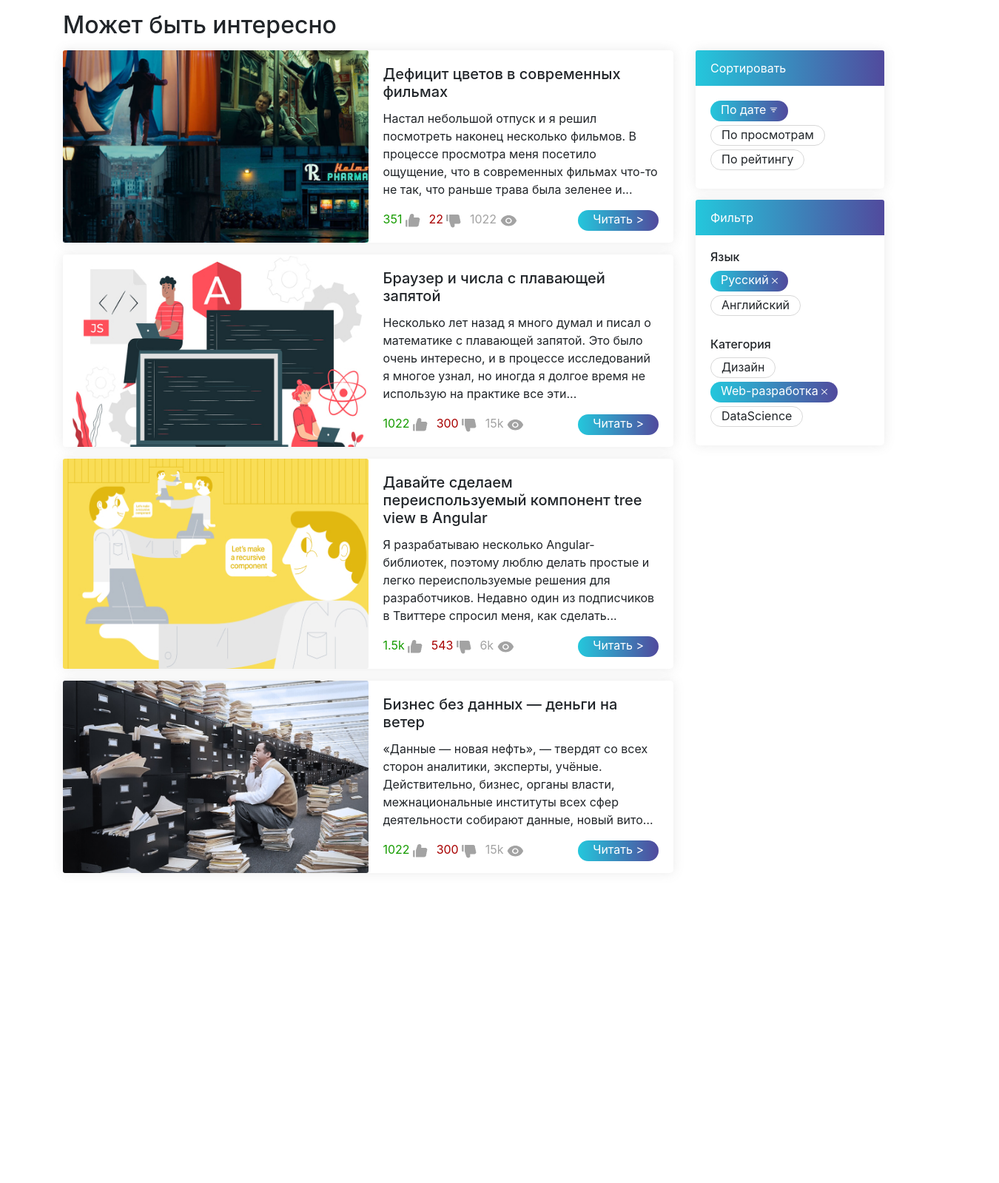
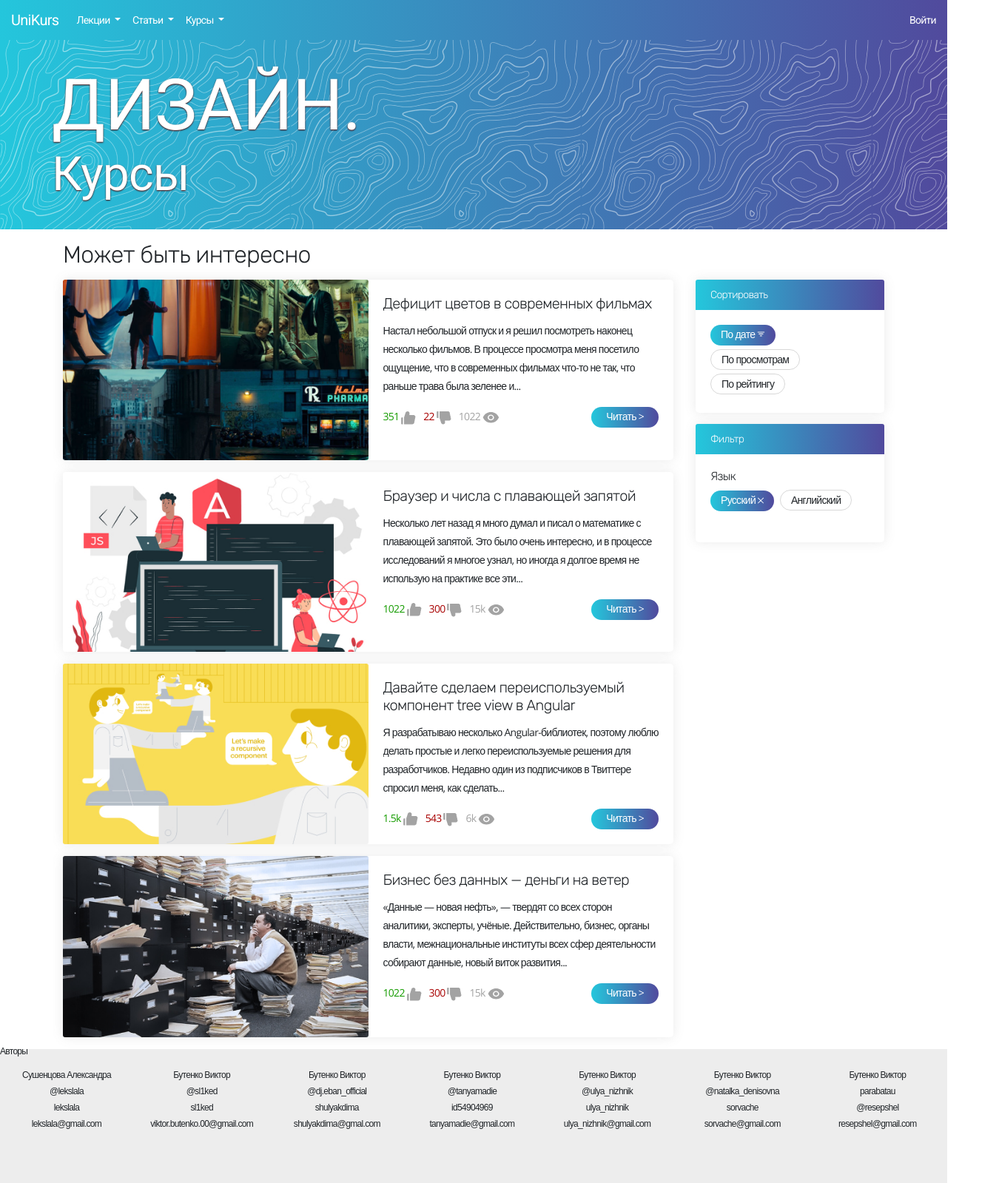
Before and after one commit to sl1ked/kurs, a plain HTML site: page categorial.html in a window 1280 px wide. Shown: the whole page at 74% size, 1350 px wide, since content can reach past the window. Before the commit the page ends 1196 px from the top, so only its background shows below. Drawn offline with nearby package versions, Linux system fonts and the light colour scheme; files that its build step writes are made by us from their sources.

Commit message:
появилась страница со статьями для всех типов и категорий

```diff
--- a/articles.html
+++ b/categorial.html
@@ -5,14 +5,73 @@
     <meta charset="UTF-8">
     <meta name="viewport" content="width=device-width, initial-scale=1.0">
     <link rel="stylesheet" href="https://cdn.jsdelivr.net/npm/bootstrap@4.5.3/dist/css/bootstrap.min.css" integrity="sha384-TX8t27EcRE3e/ihU7zmQxVncDAy5uIKz4rEkgIXeMed4M0jlfIDPvg6uqKI2xXr2" crossorigin="anonymous">
-    <link rel="stylesheet" href="style/articles.css">
-    <link rel="stylesheet" href="style/articles.1200.css" media="screen and (max-width: 1200px)">
-    <link rel="stylesheet" href="style/articles.992.css" media="screen and (max-width: 992px)">
-    <link rel="stylesheet" href="style/articles.400.css" media="screen and (max-width: 400px)">
+    <link rel="stylesheet" href="style/articles/articles.css">
+    <link rel="stylesheet" href="style/articles/articles.1200.css" media="screen and (max-width: 1200px)">
+    <link rel="stylesheet" href="style/articles/articles.992.css" media="screen and (max-width: 992px)">
+    <link rel="stylesheet" href="style/articles/articles.400.css" media="screen and (max-width: 400px)">
+    <link rel="stylesheet" href="style/font.css">
+    <link rel="stylesheet" href="style/menu.css">
+    <link rel="stylesheet" href="style/style.css">
+    <link rel="stylesheet" href="style/categorial/catg.css">
+    <link rel="stylesheet" href="style/categorial/ds.css">
+
     <title>Document</title>
 </head>
 
 <body>
+    <header>
+        <!-- <div class="container"> -->
+        <nav class="navbar navbar-expand-lg ">
+            <div class="container-fluid">
+                <a class="navbar-brand" href="#">UniKurs</a>
+                <button class="navbar-toggler" type="button" data-toggle="collapse" data-target="#navbarSupportedContent" aria-controls="navbarSupportedContent" aria-expanded="false" aria-label="Toggle navigation">
+                <span class="navbar-toggler-icon"></span>
+              </button>
+                <div class="collapse navbar-collapse" id="navbarSupportedContent">
+                    <ul class="navbar-nav mr-auto mb-2 mb-lg-0">
+                        <li class="nav-item dropdown">
+                            <a class="nav-link dropdown-toggle" href="#" id="navbarDropdown" role="button" data-toggle="dropdown" aria-expanded="false">
+                      Лекции
+                    </a>
+                            <ul class="dropdown-menu" aria-labelledby="navbarDropdown">
+                                <li><a class="dropdown-item" href="#">Дизайн</a></li>
+                                <li><a class="dropdown-item" href="#">Web-разработка</a></li>
+                                <li><a class="dropdown-item" href="#">DataScience</a></li>
+                            </ul>
+                        </li>
+                        <li class="nav-item dropdown">
+                            <a class="nav-link dropdown-toggle" href="#" id="navbarDropdown" role="button" data-toggle="dropdown" aria-expanded="false">
+                      Статьи
+                    </a>
+                            <ul class="dropdown-menu" aria-labelledby="navbarDropdown">
+                                <li><a class="dropdown-item" href="#">Дизайн</a></li>
+                                <li><a class="dropdown-item" href="#">Web-разработка</a></li>
+                                <li><a class="dropdown-item" href="#">DataScience</a></li>
+                            </ul>
+                        </li>
+                        <li class="nav-item dropdown">
+                            <a class="nav-link dropdown-toggle" href="#" id="navbarDropdown" role="button" data-toggle="dropdown" aria-expanded="false">
+                      Курсы
+                    </a>
+                            <ul class="dropdown-menu" aria-labelledby="navbarDropdown">
+                                <li><a class="dropdown-item" href="#">Дизайн</a></li>
+                                <li><a class="dropdown-item" href="#">Web-разработка</a></li>
+                                <li><a class="dropdown-item" href="#">DataScience</a></li>
+                            </ul>
+                        </li>
+                    </ul>
+                    <a href="avtorization.html">Войти</a>
+                </div>
+
+            </div>
+        </nav>
+        </div>
+    </header>
+    <section class="header-page design kurs">
+        <div class="catg-page"></div>
+        <div class="type-page"></div>
+
+    </section>
     <section>
         <div class="container">
             <div class="content-header">
@@ -197,12 +256,7 @@
                                     </div>
                                     <div class="filter-item">Английский</div>
                                     <br><br>
-                                    <h6>Категория</h6>
-                                    <div class="filter-item">Дизайн</div>
-                                    <div class="filter-item active-item">Web-разработка
-                                        <img src="img/del.svg">
-                                    </div>
-                                    <div class="filter-item">DataScience</div>
+
                                 </div>
                             </div>
                         </aside>
@@ -211,7 +265,51 @@
             </div>
         </div>
     </section>
-
+    <footer>
+        <p>Авторы</p>
+        <div class="authors">
+            <p>Сушенцова Александра</p>
+            <p>@lekslala</p>
+            <p>lekslala</p>
+            <p>lekslala@gmail.com</p>
+        </div>
+        <div class="authors">
+            <p>Бутенко Виктор</p>
+            <p>@sl1ked</p>
+            <p>sl1ked</p>
+            <p>viktor.butenko.00@gmail.com</p>
+        </div>
+        <div class="authors">
+            <p>Бутенко Виктор</p>
+            <p>@dj.eban_official</p>
+            <p>shulyakdima</p>
+            <p>shulyakdima@gmal.com</p>
+        </div>
+        <div class="authors">
+            <p>Бутенко Виктор</p>
+            <p>@tanyamadie</p>
+            <p>id54904969</p>
+            <p>tanyamadie@gmail.com</p>
+        </div>
+        <div class="authors">
+            <p>Бутенко Виктор</p>
+            <p>@ulya_nizhnik</p>
+            <p>ulya_nizhnik</p>
+            <p>ulya_nizhnik@gmail.com</p>
+        </div>
+        <div class="authors">
+            <p>Бутенко Виктор</p>
+            <p>@natalka_denisovna</p>
+            <p>sorvache</p>
+            <p>sorvache@gmail.com</p>
+        </div>
+        <div class="authors">
+            <p>Бутенко Виктор</p>
+            <p>parabatau</p>
+            <p>@resepshel</p>
+            <p>resepshel@gmail.com</p>
+        </div>
+    </footer>
     <script src="https://code.jquery.com/jquery-3.5.1.slim.min.js" integrity="sha384-DfXdz2htPH0lsSSs5nCTpuj/zy4C+OGpamoFVy38MVBnE+IbbVYUew+OrCXaRkfj" crossorigin="anonymous"></script>
     <script src="https://cdn.jsdelivr.net/npm/bootstrap@4.5.3/dist/js/bootstrap.bundle.min.js" integrity="sha384-ho+j7jyWK8fNQe+A12Hb8AhRq26LrZ/JpcUGGOn+Y7RsweNrtN/tE3MoK7ZeZDyx" crossorigin="anonymous"></script>
     <script src="script/articles.js"></script>
--- /dev/null
+++ b/style/categorial/catg.css
@@ -0,0 +1,127 @@
+:root {
+    --width-catg: 100vw;
+    --height-catg: calc(0.15 * var(--width-catg));
+}
+
+:root {
+    --top-padding: 4vh;
+}
+
+body {
+    overflow-x: hidden;
+}
+
+@media (max-width: 576px) {
+     :root {
+        --left-padding: 28px;
+        --font-size-head-text: 36px;
+        --height-catg: calc(0.5 * var(--width-catg));
+    }
+}
+
+
+/* md-устройства (больше или равно 768px) */
+
+@media (min-width: 576px) {
+     :root {
+        --left-padding: calc(calc(100vw - 560px) / 2);
+        --height-catg: calc(0.25 * var(--width-catg));
+        --font-size-head-text: 48px;
+    }
+}
+
+@media (min-width: 768px) {
+     :root {
+        --left-padding: calc(calc(100vw - 720px) / 2);
+        --height-catg: calc(0.25 * var(--width-catg));
+        --font-size-head-text: 48px;
+    }
+}
+
+
+/* lg-устройства (больше или равно 992px) */
+
+@media (min-width: 992px) {
+     :root {
+        --left-padding: calc(calc(100vw - 960px) / 2);
+        --font-size-head-text: 72px;
+        --height-catg: calc(0.2 * var(--width-catg));
+    }
+}
+
+
+/* xl-устройства (больше или равно 1200px) */
+
+@media (min-width: 1200px) {
+     :root {
+        --left-padding: calc(calc(100vw - 1140px) / 2);
+        --font-size-head-text: 96px;
+    }
+}
+
+.type-page:before {
+    content: var(--type);
+    text-shadow: 0px 1px 2px #4E0707;
+    font-size: calc(var(--font-size-head-text) * 2 /3);
+}
+
+.catg-page:before {
+    content: var(--ctg);
+    text-shadow: 0px 1px 2px #4E0707;
+    font-size: var(--font-size-head-text);
+    top: var(--top-padding);
+}
+
+.catg-page, .type-page {
+    position: relative;
+    left: var(--left-padding);
+    top: var(--top-padding);
+}
+
+.dataScience {
+    --gradient-categorial: linear-gradient(89.31deg, #F86B6B 0.57%, #FFB443 99.4%);
+    --url: url('/img/categerial/DS.png') repeat;
+}
+
+.web {
+    --gradient-categorial: linear-gradient(90deg, #514A9D 0%, #F76B6B 100%);
+    --url: url('/img/categerial/web.png') repeat;
+}
+
+.design {
+    --gradient-categorial: linear-gradient(89.31deg, #24C6DC 0.57%, #514A9D 99.4%);
+    --url: url('/img/categerial/design.png') repeat;
+}
+
+.dataScience>.catg-page:before {
+    content: "DataScience.";
+}
+
+.web>.catg-page:before {
+    content: "Web-разработка.";
+}
+
+.design>.catg-page:before {
+    content: "ДИЗАЙН.";
+}
+
+.kurs>.type-page:before {
+    content: "Курсы";
+}
+
+.articles>.type-page:before {
+    content: "Статьи";
+}
+
+.lection>.type-page:before {
+    content: "Лекции";
+}
+
+.header-page {
+    width: var(--width-catg);
+    height: var(--height-catg);
+    background: var(--url), var(--gradient-categorial);
+    filter: alpha(0.5);
+    font-size: 50px;
+    color: white;
+}
--- /dev/null
+++ b/style/categorial/ds.css
@@ -0,0 +1,6 @@
+/* :root {
+    --gradient-categorial: linear-gradient(89.31deg, #F86B6B 0.57%, #FFB443 99.4%);
+    --url: url('/img/categerial/DS.png') repeat;
+    --ctg: "DataScience.";
+    --type: "Статьи";
+} */
```
Also changed, not shown: index.html (+0 -2 lines), lection.html (+14 -0 lines), img/categerial/2.png (added), img/categerial/DS.png (added), img/categerial/design.png (added), img/categerial/web.png (added).
